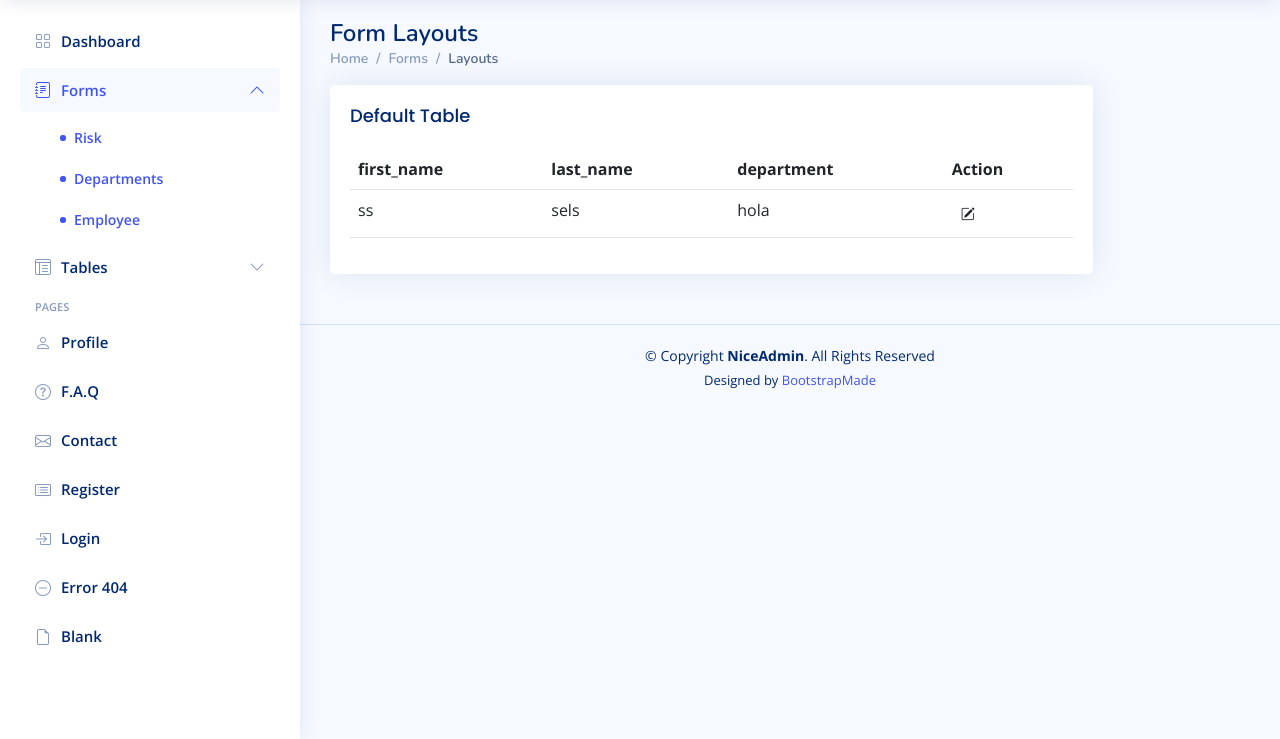
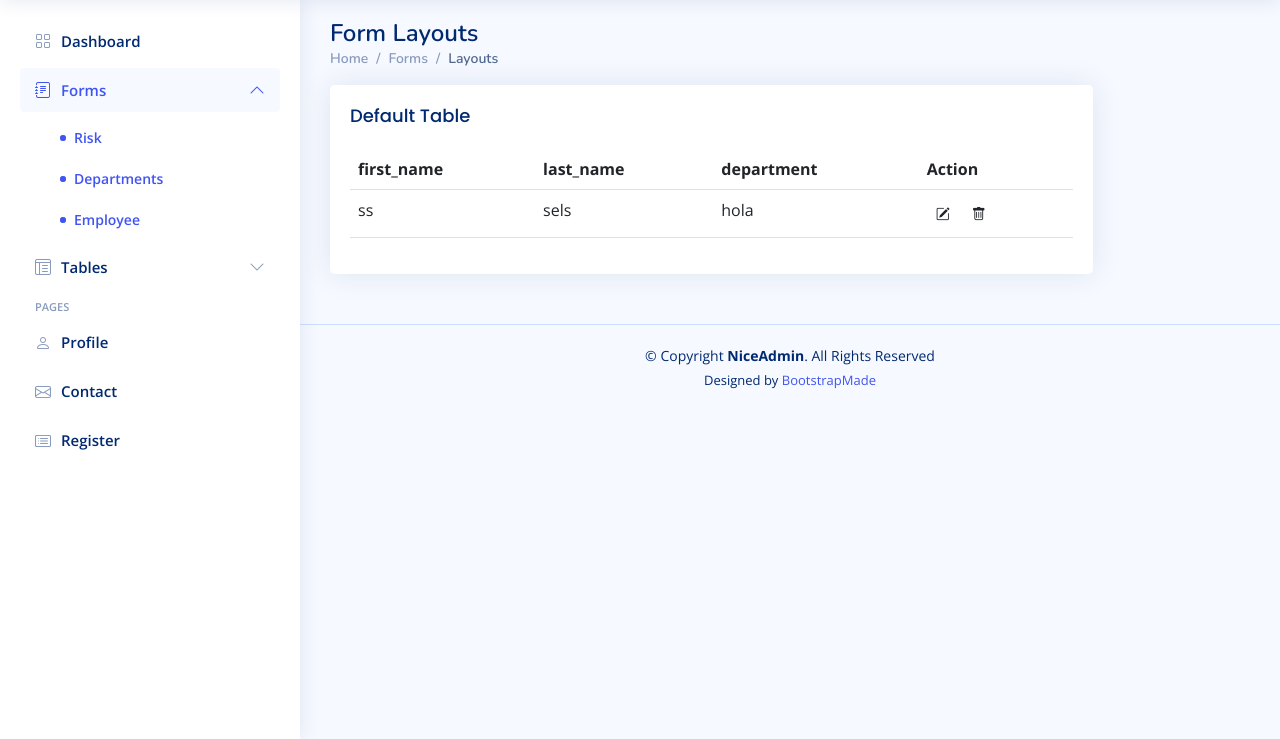
Before and after one commit to elkarfi/risk_management, a Django app: page /view_employee/ in a window 1280 px wide. Shown: the part 61-800 px from the top of the page. Run offline with Django 4.2, Linux system fonts and the light colour scheme; a user stored in the database is signed in; data comes from the database, SQL or seed files in the repository; both versions use the stored data as it was after the commit; some libraries are stand-ins or nearby versions.

Commit message:
sixth commit

```diff
--- a/note.txt
+++ b/note.txt
@@ -1,4 +1,4 @@
-{% extends 'main.html' %}
+{% extends 'new_main.html' %}
 
 {% block content %}
 
--- a/risk_management/forms.py
+++ b/risk_management/forms.py
@@ -19,3 +19,8 @@ class EmployeeForm(ModelForm):
         class Meta:
             model  =   Employee
             fields = '__all__'
+
+
+        def __init__(self, *args, **kwargs):
+            super(EmployeeForm, self).__init__(*args, **kwargs)
+            self.fields['password'].required = False
--- a/risk_management/templates/risk_management/employee_table.html
+++ b/risk_management/templates/risk_management/employee_table.html
@@ -83,7 +83,8 @@
                         <td>{{employees.department}}</td>
                         <td>
 
-                          <a href="{% url 'delete_department' employees.id %}" class="btn btn-black btn-sm" title="edit "><i class="bi bi-pencil-square"></i></a>
+                          <a href="{% url 'update_employee' employees.id %}" class="btn btn-black btn-sm" title="edit "><i class="bi bi-pencil-square"></i></a>
+                          <a href="{% url 'delete_employee' employees.id %}" class="btn btn-black btn-sm" title="Remove "><i class="bi bi-trash"></i></a>
 
                         </td>
                       </tr>
--- a/risk_management/views.py
+++ b/risk_management/views.py
@@ -157,6 +157,7 @@ def update_employee(request, pk):
      employee = Employee.objects.get(id=pk)
      form = EmployeeForm(instance=employee)
 
+
      if request.method == 'POST':
           form = EmployeeForm(request.POST, instance=employee )
           if form.is_valid():
@@ -165,7 +166,7 @@ def update_employee(request, pk):
 
 
      context = {'form':form}
-     return render(request,'risk_management/form.html', context )
+     return render(request,'risk_management/edit_employee.html', context )
 
 
 
@@ -179,7 +180,7 @@ def delete_employee(request, pk):
                return redirect('home')
 
 
-     return render(request,'risk_management/delete.html',{'obj':employee} )
+     return render(request,'risk_management/new_delete.html',{'obj':employee} )
 
 
 
--- a/templates/new_main.html
+++ b/templates/new_main.html
@@ -199,12 +199,6 @@
                 </a>
             </li><!-- End Profile Page Nav -->
 
-            <li class="nav-item">
-                <a class="nav-link collapsed" href="pages-faq.html">
-                    <i class="bi bi-question-circle"></i>
-                    <span>F.A.Q</span>
-                </a>
-            </li><!-- End F.A.Q Page Nav -->
 
             <li class="nav-item">
                 <a class="nav-link collapsed" href="pages-contact.html">
@@ -220,26 +214,7 @@
                 </a>
             </li><!-- End Register Page Nav -->
 
-            <li class="nav-item">
-                <a class="nav-link collapsed" href="pages-login.html">
-                    <i class="bi bi-box-arrow-in-right"></i>
-                    <span>Login</span>
-                </a>
-            </li><!-- End Login Page Nav -->
 
-            <li class="nav-item">
-                <a class="nav-link collapsed" href="pages-error-404.html">
-                    <i class="bi bi-dash-circle"></i>
-                    <span>Error 404</span>
-                </a>
-            </li><!-- End Error 404 Page Nav -->
-
-            <li class="nav-item">
-                <a class="nav-link collapsed" href="pages-blank.html">
-                    <i class="bi bi-file-earmark"></i>
-                    <span>Blank</span>
-                </a>
-            </li><!-- End Blank Page Nav -->
 
         </ul>
 
```
Also changed, not shown: risk_management/templates/risk_management/edit_employee.html (added, +129 -0 lines), db.sqlite3.
